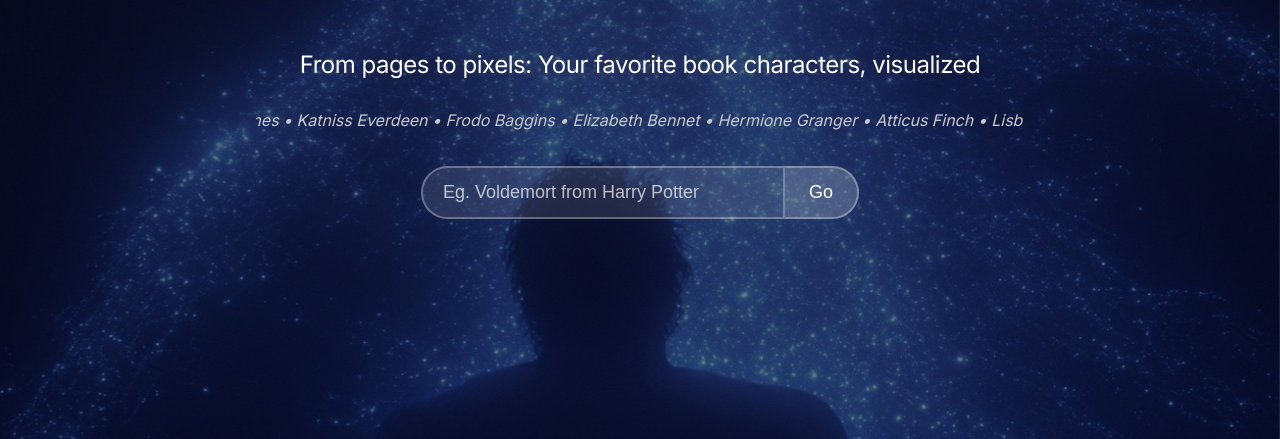
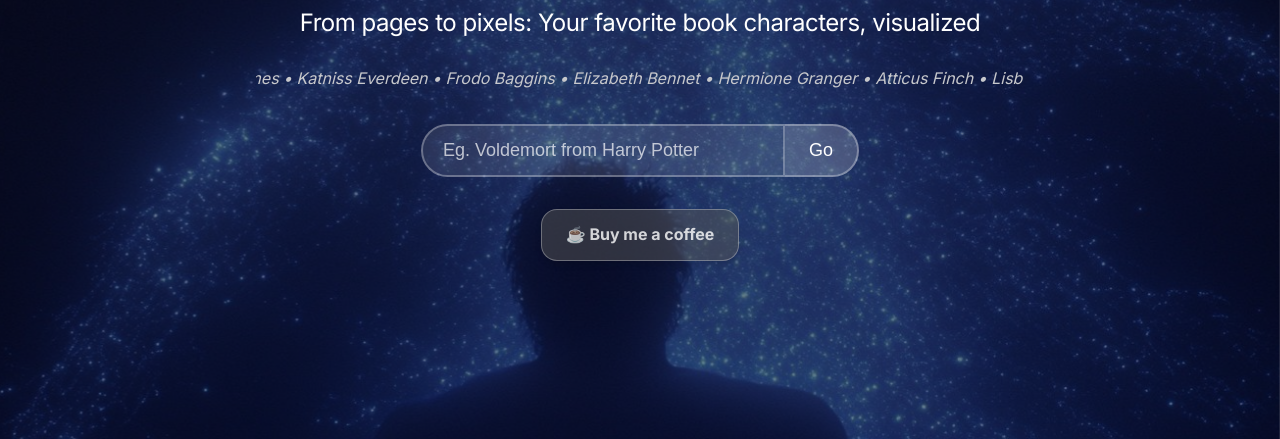
Before and after one commit to greg-maceachern12/characterGen, a plain HTML site: page index.html in a window 1280 px wide. Shown: the part 361-800 px from the top of the page. Drawn offline with Linux system fonts and the light colour scheme.

Commit message:
coffee and design

```diff
--- a/index.html
+++ b/index.html
@@ -76,6 +76,11 @@
           <div id="loading-spinner" class="loading-spinner">
             <div class="spinner"></div>
           </div>
+          <div class="button-container">
+            <a href="https://buymeacoffee.com/gregmac" target="_blank" rel="noopener noreferrer" class="coffee-button">
+                ☕ Buy me a coffee
+            </a>
+        </div>
         </main>
       </div>
     </header>
--- a/index.js
+++ b/index.js
@@ -77,10 +77,10 @@ function callCharacterAPI() {
       const img = document.createElement('img');
       img.src = data.result;
       img.alt = `Generated image of ${userPrompt}`;
-      img.style.maxWidth = '400px';
+      img.style.maxWidth = '350px';
       img.style.height = 'auto';
       img.style.marginTop = '20px';
-      img.style.borderRadius = '15px';
+      img.style.borderRadius = '10px';
 
       const imgContainer = document.createElement('div');
       imgContainer.style.textAlign = 'center';
--- a/style.css
+++ b/style.css
@@ -13,7 +13,7 @@ body {
   width: 100%;
   height: 100%;
   scroll-behavior: smooth;
-  overflow-x: hidden;
+  /* overflow-x: hidden; */
 }
 
 .hero {
@@ -168,6 +168,32 @@ body {
   animation: scroll 60s linear infinite;
 }
 
+.button-container {
+  display: flex;
+  justify-content: center;
+  align-items: center;
+  margin-top: 2rem;
+  animation: fadeInUp 1s ease-out 1s both;
+}
+.coffee-button {
+  display: inline-block;
+  padding: 0.75rem 1.5rem;
+  color: rgba(255, 255, 255, 0.8);
+  font-weight: 700;
+  text-decoration: none;
+  border-radius: 1rem;
+  background: rgb(86 86 86 / 50%);
+  /* backdrop-filter: blur(10px); */
+  border: 1px solid rgba(255, 255, 255, 0.3);
+  box-shadow: 0 4px 6px rgba(0, 0, 0, 0.1);
+  transition: all 0.3s ease;
+}
+.coffee-button:hover {
+  background: rgba(255, 255, 255, 0.3);
+  box-shadow: 0 8px 12px rgba(0, 0, 0, 0.2);
+  transform: translateY(-2px);
+}
+
 @keyframes scroll {
   0% { transform: translate(0, 0); }
   100% { transform: translate(-100%, 0); }
```
